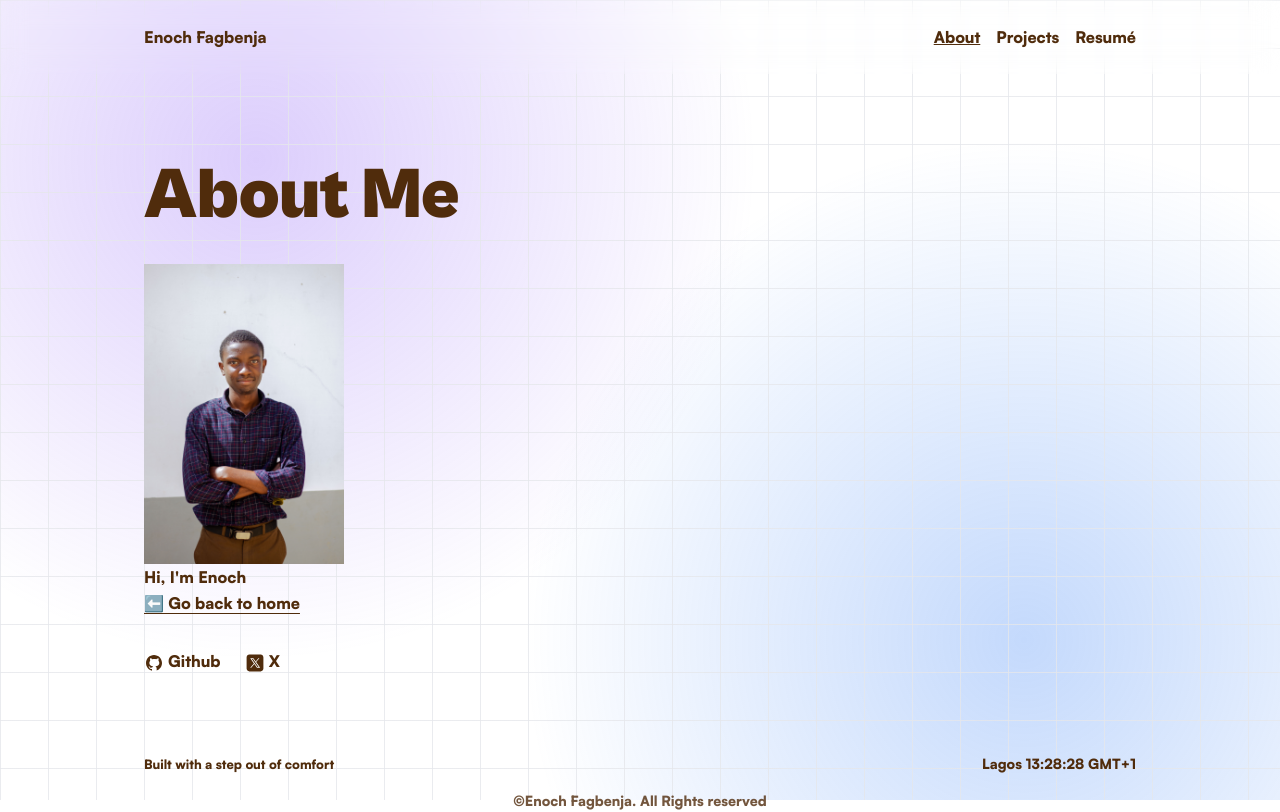
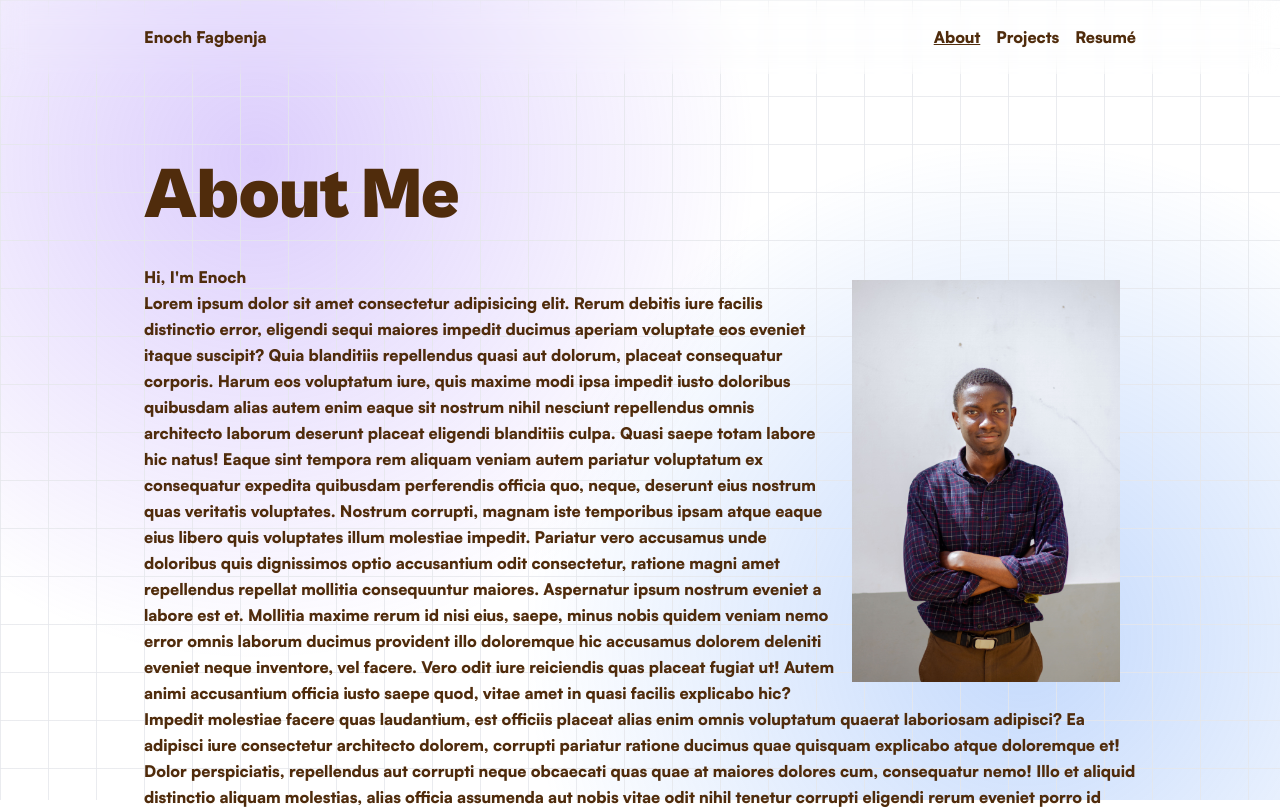
Before and after one commit to fagbenjaenoch/portfolio-v1, a React (Vite) app: page /about in a window 1280 px wide. Shown: the top 812 px of the page. Built offline with nearby package versions, Linux system fonts and the light colour scheme.

Commit message:
fixed float issue on about page

```diff
--- a/src/components/pages/About.tsx
+++ b/src/components/pages/About.tsx
@@ -9,9 +9,49 @@ export default function About() {
 			<section className="px-4 lg:max-w-5xl lg:mx-auto pt-[10rem]">
 				<h1 className="text-7xl font-bold lg:text-7xl">About Me</h1>
 			</section>
-			<section className="px-4 lg:max-w-5xl lg:mx-auto mt-8 flex flex-col">
-				<img src={profilePhoto} alt="Enoch" className="w-[200px]" />
+			<section className="px-4 lg:max-w-5xl lg:mx-auto mt-8 relative">
+				<img
+					src={profilePhoto}
+					alt="Enoch"
+					className="w-[300px] float-right p-4"
+				/>
 				<p>Hi, I'm Enoch </p>
+				<p>
+					Lorem ipsum dolor sit amet consectetur adipisicing elit. Rerum debitis
+					iure facilis distinctio error, eligendi sequi maiores impedit ducimus
+					aperiam voluptate eos eveniet itaque suscipit? Quia blanditiis
+					repellendus quasi aut dolorum, placeat consequatur corporis. Harum eos
+					voluptatum iure, quis maxime modi ipsa impedit iusto doloribus
+					quibusdam alias autem enim eaque sit nostrum nihil nesciunt
+					repellendus omnis architecto laborum deserunt placeat eligendi
+					blanditiis culpa. Quasi saepe totam labore hic natus! Eaque sint
+					tempora rem aliquam veniam autem pariatur voluptatum ex consequatur
+					expedita quibusdam perferendis officia quo, neque, deserunt eius
+					nostrum quas veritatis voluptates. Nostrum corrupti, magnam iste
+					temporibus ipsam atque eaque eius libero quis voluptates illum
+					molestiae impedit. Pariatur vero accusamus unde doloribus quis
+					dignissimos optio accusantium odit consectetur, ratione magni amet
+					repellendus repellat mollitia consequuntur maiores. Aspernatur ipsum
+					nostrum eveniet a labore est et. Mollitia maxime rerum id nisi eius,
+					saepe, minus nobis quidem veniam nemo error omnis laborum ducimus
+					provident illo doloremque hic accusamus dolorem deleniti eveniet neque
+					inventore, vel facere. Vero odit iure reiciendis quas placeat fugiat
+					ut! Autem animi accusantium officia iusto saepe quod, vitae amet in
+					quasi facilis explicabo hic? Impedit molestiae facere quas laudantium,
+					est officiis placeat alias enim omnis voluptatum quaerat laboriosam
+					adipisci? Ea adipisci iure consectetur architecto dolorem, corrupti
+					pariatur ratione ducimus quae quisquam explicabo atque doloremque et!
+					Dolor perspiciatis, repellendus aut corrupti neque obcaecati quas quae
+					at maiores dolores cum, consequatur nemo! Illo et aliquid distinctio
+					aliquam molestias, alias officia assumenda aut nobis vitae odit nihil
+					tenetur corrupti eligendi rerum eveniet porro id explicabo vero
+					laudantium. Veritatis magni consequuntur perferendis adipisci autem
+					iusto qui quaerat. Commodi exercitationem unde sed labore eius. Quo
+					harum laboriosam temporibus mollitia voluptatibus illo a explicabo
+					omnis quam tempora consequatur odit incidunt aut perferendis dolores
+					nobis, quae magnam quod natus quis, nulla blanditiis iure modi? Quas,
+					eius nulla.
+				</p>
 				<Link to={"/"} className="underline underline-offset-4 block">
 					⬅️ Go back to home
 				</Link>
```
